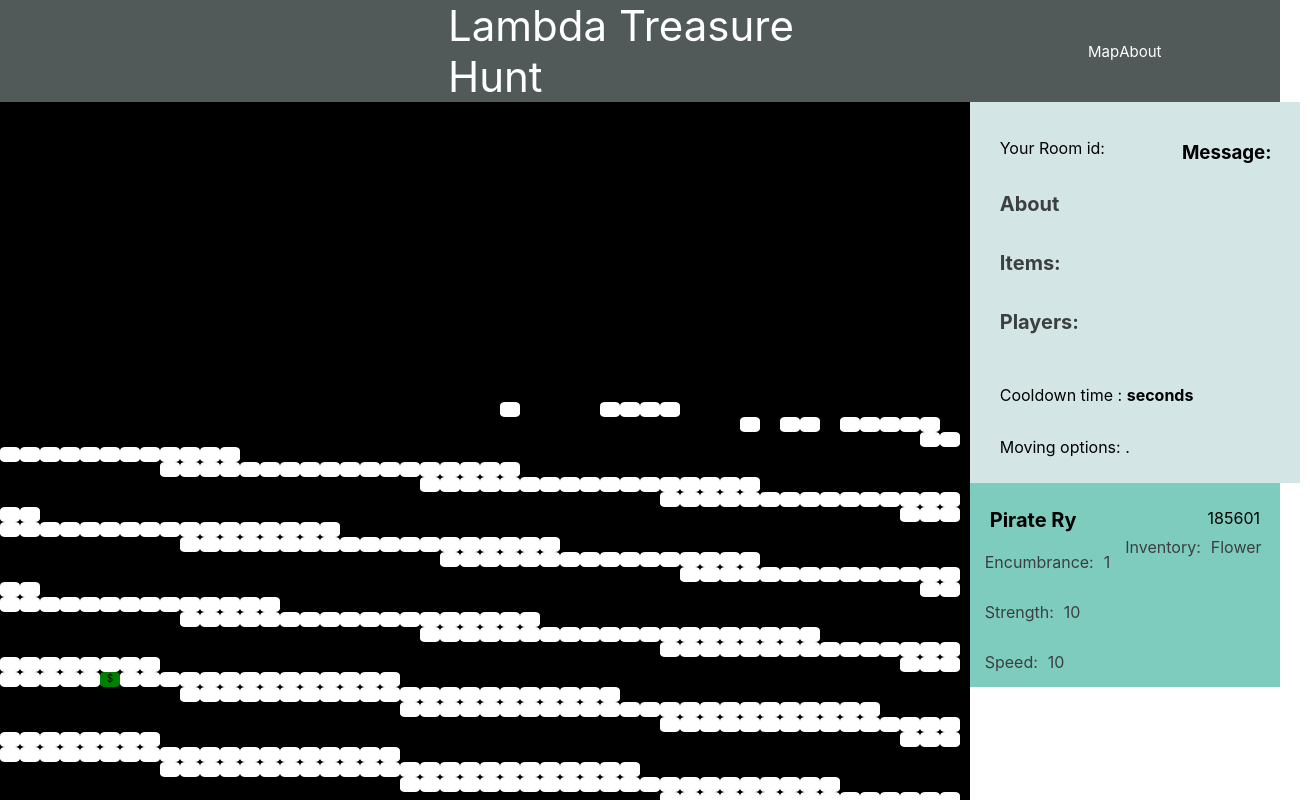
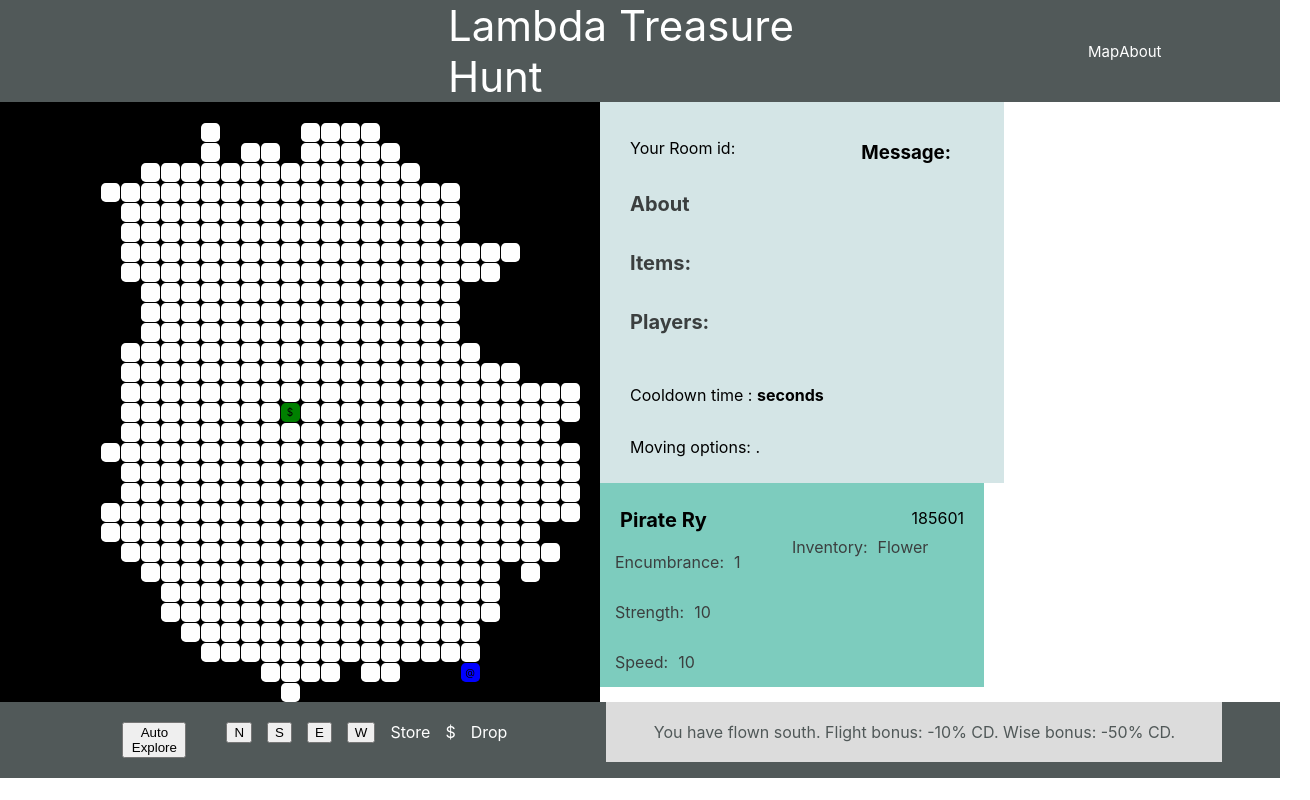
Before and after one commit to cs-buildweek2/FE, a React (Create React App) app in the folder frontend/my-app/: page / in a window 1280 px wide. Shown: the top 800 px of the page, 1310 px wide, since content can reach past the window. Built offline with nearby package versions, Linux system fonts and the light colour scheme; no server answers.

Commit message:
resized map to smaller size

```diff
--- a/frontend/my-app/src/components/GameMap.js
+++ b/frontend/my-app/src/components/GameMap.js
@@ -3,12 +3,22 @@ import styled from 'styled-components';
 import Room from './Room';
 import { getAdjacentRooms, getRoomDisplayState, validAdjacentRooms } from '../gameFunctions/';
 
+/*
+  width: 20px;
+  height: 15px;
+  1200/20 =
+  45,45 -> 74,74
+
+  30x30 = 900
+
+  3600
+ */
 const MapContainer = styled.div`
   display: flex;
   flex-direction: row;
   flex-wrap: wrap;
-  width: 1200px;
-  height: 900px;
+  width: 600px;
+  height: 600px;
   background-color: black;
 `;
 
--- a/frontend/my-app/src/components/Room.js
+++ b/frontend/my-app/src/components/Room.js
@@ -4,12 +4,14 @@ import { getRoomDisplayState, getAdjacentRooms , convertIndextoXY} from '../game
 
 const RoomCell = styled.div`
   display: flex;
-  width: 20px;
-  height: 15px;
+  width: 19px;
+  height: 19px;
   color: black;
   font-size: 10px;
   overflow: visible;
   justify-content: center;
+  align-items: center;
+  margin: 0.5px
 
   border-radius: ${({color}) =>
     color === 'black' && '0%' ||
--- a/frontend/my-app/src/gameFunctions/index.js
+++ b/frontend/my-app/src/gameFunctions/index.js
@@ -1,7 +1,14 @@
+/*
 let minRowValue = 30
 let maxRowValue = 90
 let minColValue = 30
-let maxColValue = 90
+let maxColValue = 90*/
+
+let minRowValue = 45
+let maxRowValue = 75
+let minColValue = 45
+let maxColValue = 75
+
 let numRows = maxRowValue-minRowValue
 let numCols = maxColValue-minColValue
 
@@ -26,16 +33,16 @@ export function convertCoordStringToNums(coords){
 export function convertXYtoArrayIndex(x,y){
   //map[0] = (30,90)
   //map[3599] = (90,30)
-  let currentRow = -(y-90)
-  let currentCol = x-30
+  let currentRow = -(y-maxColValue)
+  let currentCol = x-minRowValue
   let index = currentRow*numRows + currentCol
   return index
 }
 
 
 export function convertIndextoXY(index){
-  let x = index % numRows + 30
-  let y =  -Math.floor(index / numRows) + 90
+  let x = index % numRows + minRowValue
+  let y =  -Math.floor(index / numRows) + maxColValue
   return { x, y }
 }
 
@@ -144,7 +151,7 @@ export function getRoomDisplayState(gameMap, index, nesw){
 
 export function initTestMap(){
   let gameMap = []
-  for( let x = 0; x <3600; x++){
+  for( let x = 0; x <930; x++){
     gameMap[x] = null;
   }
 
```
